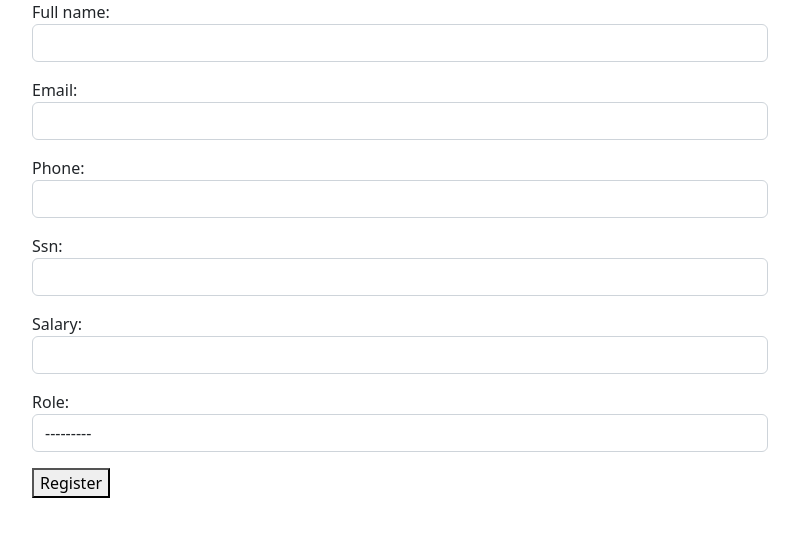
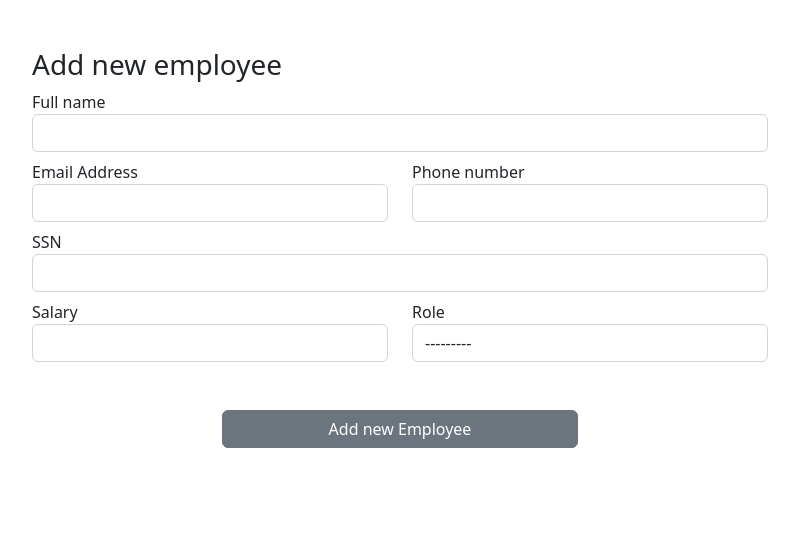
Before and after one commit to AndresYepesM/PayRoll-system, a Django app: page /enterprise/register/new/employee/ in a window 1280 px wide. Shown: the part 56-593 px from the top of the page, without its empty margins (240-1039 px from the left). Run offline with Django 4.2, Linux system fonts and the light colour scheme; a user stored in the database is signed in; tables that the repository leaves empty hold one stand-in row (values such as "Sample post"); some libraries are stand-ins or nearby versions.

Commit message:
Form employee register, security and more

```diff
--- a/company/views.py
+++ b/company/views.py
@@ -77,63 +77,69 @@ def register_enterprise(request):
 def register_new_employee(request):
     if request.user.is_admin or request.user.is_superadmin:
         enterprise = Enterprise.objects.get(account=request.user)
-        if request.method == 'POST':
-            form = EmployeeRegistration(request.POST, request=request)
-            if form.is_valid():
-                employee = Employee()
+        positions = Position.objects.filter(enterprise=enterprise).count()
+        if positions == 0:
+            messages.info(request, 'First you need to add roles to add new employees')
+            return redirect('positions_create')
 
-                # Employee Information
-                employee.full_name = form.cleaned_data['full_name']
-                employee.email = form.cleaned_data['email']
-                employee.phone = form.cleaned_data['phone']
-                employee.ssn = form.cleaned_data['ssn']
-                employee.salary = form.cleaned_data['salary']
-                employee.role = form.cleaned_data['role']
+        else:
+            if request.method == 'POST':
+                form = EmployeeRegistration(request.POST, request=request)
+                if form.is_valid():
+                    employee = Employee()
 
-                # Add to Counter
-                role = Position.objects.get(name=employee.role)
-                role.counter += 1
-                role.save()
+                    # Employee Information
+                    employee.full_name = form.cleaned_data['full_name']
+                    employee.email = form.cleaned_data['email']
+                    employee.phone = form.cleaned_data['phone']
+                    employee.ssn = form.cleaned_data['ssn']
+                    employee.salary = form.cleaned_data['salary']
+                    employee.role = form.cleaned_data['role']
 
-                # Employee Account information
-                username = employee.email.split('@')[0]
-                first_name = employee.full_name.split(' ')[0]
-                last_name =  employee.full_name.split(' ')[1]
-                password = hash(employee.email)
-                user = Account.objects.create_user(first_name=first_name, last_name=last_name, username=username, email=employee.email, password=str(password))
-                user.phone = employee.phone
-                user.save()
-                employee.account = user
-                employee.enterprise = enterprise
-                employee.save()
+                    # Add to Counter
+                    role = Position.objects.get(name=employee.role)
+                    role.counter += 1
+                    role.save()
+
+                    # Employee Account information
+                    username = employee.email.split('@')[0]
+                    first_name = employee.full_name.split(' ')[0]
+                    last_name =  employee.full_name.split(' ')[1]
+                    password = hash(employee.email)
+                    user = Account.objects.create_user(first_name=first_name, last_name=last_name, username=username, email=employee.email, password=str(password))
+                    user.phone = employee.phone
+                    user.save()
+                    employee.account = user
+                    employee.enterprise = enterprise
+                    employee.save()
 
 
-                current_site = get_current_site(request)
-                mail_subject = 'This is a activation Email'
-                message = render_to_string('accounts/verification_email.html',{
-                    'user':user,
-                    'enterprise':enterprise,
-                    'domain':current_site,
-                    'password':password,
-                    'uid':urlsafe_base64_encode(force_bytes(user.pk)),
-                    'token':default_token_generator.make_token(user),
+                    current_site = get_current_site(request)
+                    mail_subject = 'This is a activation Email'
+                    message = render_to_string('accounts/verification_email.html',{
+                        'user':user,
+                        'enterprise':enterprise,
+                        'domain':current_site,
+                        'password':password,
+                        'uid':urlsafe_base64_encode(force_bytes(user.pk)),
+                        'token':default_token_generator.make_token(user),
 
-                })
+                    })
 
-                to_email = employee.email
-                send_email = EmailMessage(mail_subject, message, to=[to_email])
-                send_email.send()
+                    to_email = employee.email
+                    send_email = EmailMessage(mail_subject, message, to=[to_email])
+                    send_email.send()
 
-                messages.success(request, 'Your new employee is create and the verification email was send')
-                return redirect('Home')
-        else:
-            form = EmployeeRegistration(request=request)
+                    messages.success(request, 'Your new employee is create and the verification email was send')
+                    return redirect('Home')
+            else:
+                form = EmployeeRegistration(request=request)
 
-        context = {
-            'form':form,
-        }
+            context = {
+                'form':form,
+            }
 
-        return render(request, 'enterprise/register_new_employee.html', context)
+            return render(request, 'enterprise/register_new_employee.html', context)
     else:
         messages.error(request, 'Access Denied')
         return redirect('Home')
@@ -244,6 +250,9 @@ def employee_delete(request, employee_id):
     if request.user.is_admin or request.user.is_superadmin:
         employee = get_object_or_404(Employee, id=employee_id)
         user = get_object_or_404(Account, id=employee.account.id)
+        role = Position.objects.get(enterprise=employee.enterprise)
+        role.counter  -= 1
+        role.save()
         user.delete()
         messages.success(request, 'Employee Deleted successfull')
         return redirect('employee_list')
--- a/templates/enterprise/register_new_employee.html
+++ b/templates/enterprise/register_new_employee.html
@@ -1,13 +1,57 @@
 {% extends 'base.html' %}
 
 {% block content %}
-    <div class="container">
+    <div class="container mt-5">
         <div class="row">
             <div class="col-md-8 mx-auto">
-                <form action="" method="post">
+                <h3>Add new employee</h3>
+                <h5 class="text-danger">{{ form.email.errors }}</h5>
+                <h5 class="text-danger">{{ form.non_field_errors }}</h5>
+                <form action="{% url 'register_new_employee' %}" method="post">
                     {% csrf_token %}
-                    {{form.as_p}}
-                    <button type="submit">Register</button>
+                    <div class="row mt-2">
+                        <div class="col">
+                            <label>Full name</label>
+                            {{form.full_name}}
+                        </div>
+                    </div>
+
+                    <div class="row mt-2">
+                        <div class="col">
+                            <label>Email Address</label>
+                            {{form.email}}
+                        </div>
+
+                        <div class="col">
+                            <label>Phone number</label>
+                            {{form.phone}}
+                        </div>
+                    </div>
+
+                    <div class="row mt-2">
+                        <div class="col">
+                            <label>SSN</label>
+                            {{form.ssn}}
+                        </div>
+                    </div>
+
+                    <div class="row mt-2">
+                        <div class="col">
+                            <label>Salary</label>
+                            {{form.salary}}
+                        </div>
+
+                        <div class="col">
+                            <label>Role</label>
+                            {{form.role}}
+                        </div>
+                    </div>
+
+                    <div class="row mt-5">
+                        <div class="d-grid gap-2 col-6 mx-auto">
+                            <button class="btn btn-secondary" type="submit">Add new Employee</button>
+                        </div>
+                    </div>
                 </form>
             </div>
         </div>
```
Also changed, not shown: company/admin.py (+5 -2 lines).
